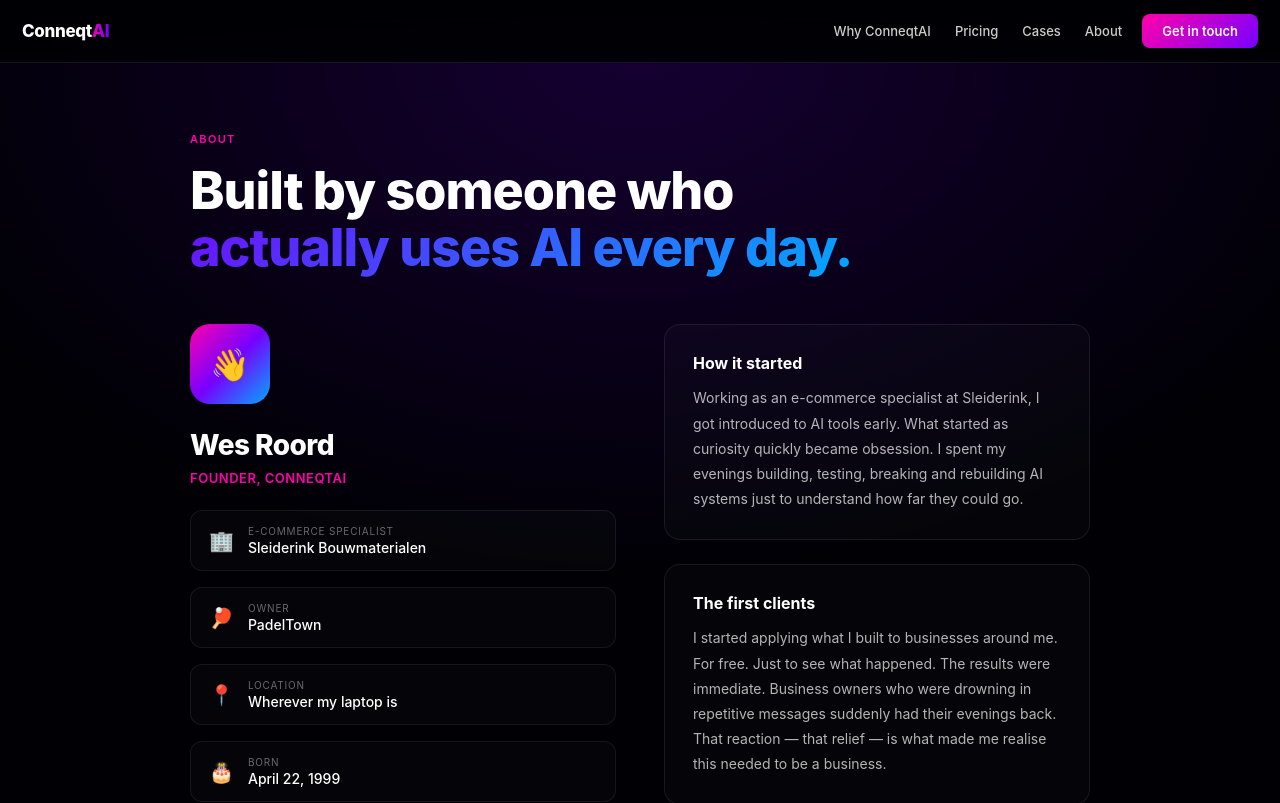
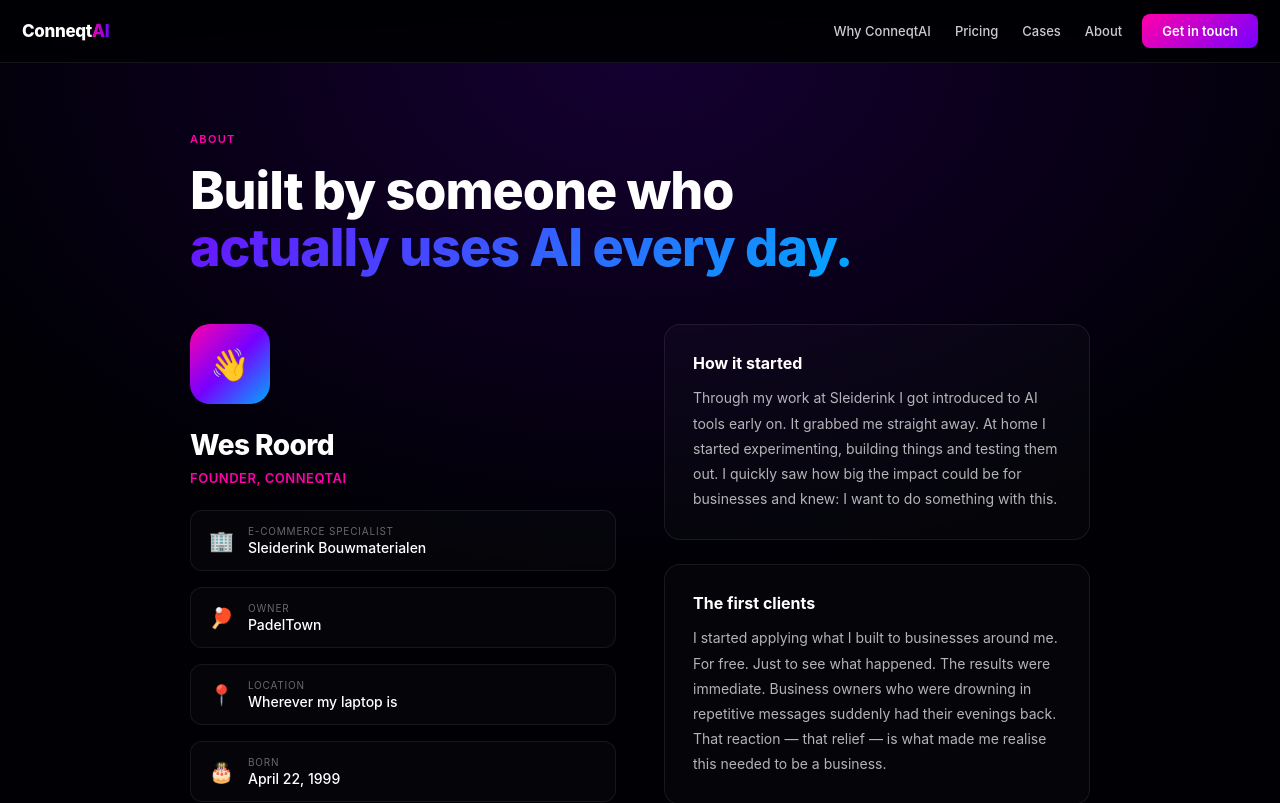
Before and after one commit to wesroord/conneqtai-website, a Next.js app: page /about in a window 1280 px wide. Shown: the top 803 px of the page. Built offline with nearby package versions, Linux system fonts and the light colour scheme.

Commit message:
fix: over mij tekst herschreven op .com en .nl

```diff
--- a/components/sections/AboutPage.tsx
+++ b/components/sections/AboutPage.tsx
@@ -33,7 +33,7 @@ export default function AboutPage(){
             <div style={{display:"flex",flexDirection:"column",gap:"24px"}}>
               <div style={{padding:"28px",borderRadius:"16px",border:"1px solid rgba(255,255,255,.08)",background:"rgba(255,255,255,.02)"}}>
                 <h3 style={{fontFamily:"'Inter',sans-serif",fontSize:"16px",fontWeight:700,color:"#fff",marginBottom:"12px"}}>How it started</h3>
-                <p style={{fontSize:"14px",color:"rgba(255,255,255,.7)",lineHeight:1.8}}>Working as an e-commerce specialist at Sleiderink, I got introduced to AI tools early. What started as curiosity quickly became obsession. I spent my evenings building, testing, breaking and rebuilding AI systems just to understand how far they could go.</p>
+                <p style={{fontSize:"14px",color:"rgba(255,255,255,.7)",lineHeight:1.8}}>Through my work at Sleiderink I got introduced to AI tools early on. It grabbed me straight away. At home I started experimenting, building things and testing them out. I quickly saw how big the impact could be for businesses and knew: I want to do something with this.</p>
               </div>
               <div style={{padding:"28px",borderRadius:"16px",border:"1px solid rgba(255,255,255,.08)",background:"rgba(255,255,255,.02)"}}>
                 <h3 style={{fontFamily:"'Inter',sans-serif",fontSize:"16px",fontWeight:700,color:"#fff",marginBottom:"12px"}}>The first clients</h3>
--- a/components/sections/nl/AboutPageNL.tsx
+++ b/components/sections/nl/AboutPageNL.tsx
@@ -33,7 +33,7 @@ export default function AboutPageNL(){
             <div style={{display:"flex",flexDirection:"column",gap:"24px"}}>
               <div style={{padding:"28px",borderRadius:"16px",border:"1px solid rgba(255,255,255,.08)",background:"rgba(255,255,255,.02)"}}>
                 <h3 style={{fontFamily:"'Inter',sans-serif",fontSize:"16px",fontWeight:700,color:"#fff",marginBottom:"12px"}}>Hoe het begon</h3>
-                <p style={{fontSize:"14px",color:"rgba(255,255,255,.7)",lineHeight:1.8}}>Als e-commerce specialist bij Sleiderink kwam ik vroeg in aanraking met AI. Wat begon als nieuwsgierigheid werd al snel een obsessie. Ik bracht mijn avonden door met bouwen, testen, stuk maken en opnieuw bouwen, puur om te begrijpen hoe ver AI kon gaan.</p>
+                <p style={{fontSize:"14px",color:"rgba(255,255,255,.7)",lineHeight:1.8}}>Via mijn werk bij Sleiderink raakte ik al vroeg in aanraking met AI tools. Het trok me direct. Thuis begon ik verder te experimenteren, dingen te bouwen en uit te testen. Ik zag al snel hoe groot de impact kon zijn voor bedrijven en wist: hier wil ik wat mee doen.</p>
               </div>
               <div style={{padding:"28px",borderRadius:"16px",border:"1px solid rgba(255,255,255,.08)",background:"rgba(255,255,255,.02)"}}>
                 <h3 style={{fontFamily:"'Inter',sans-serif",fontSize:"16px",fontWeight:700,color:"#fff",marginBottom:"12px"}}>De eerste klanten</h3>
```
